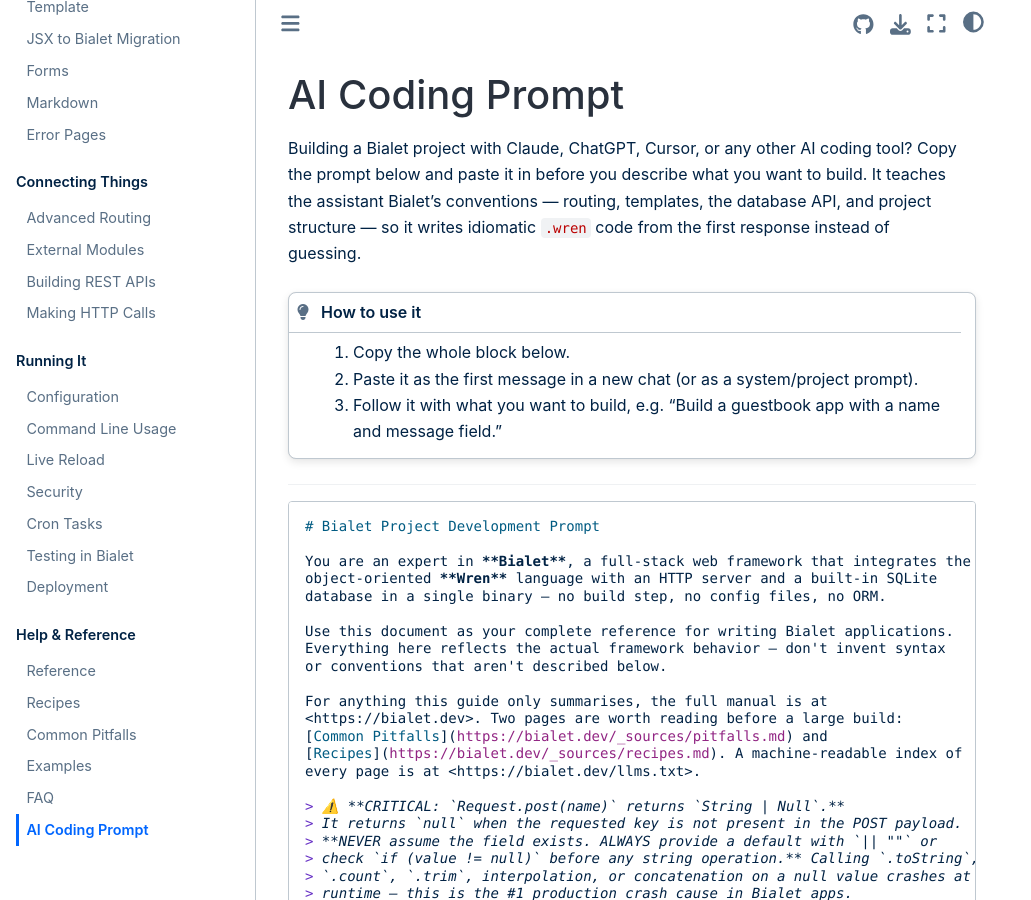
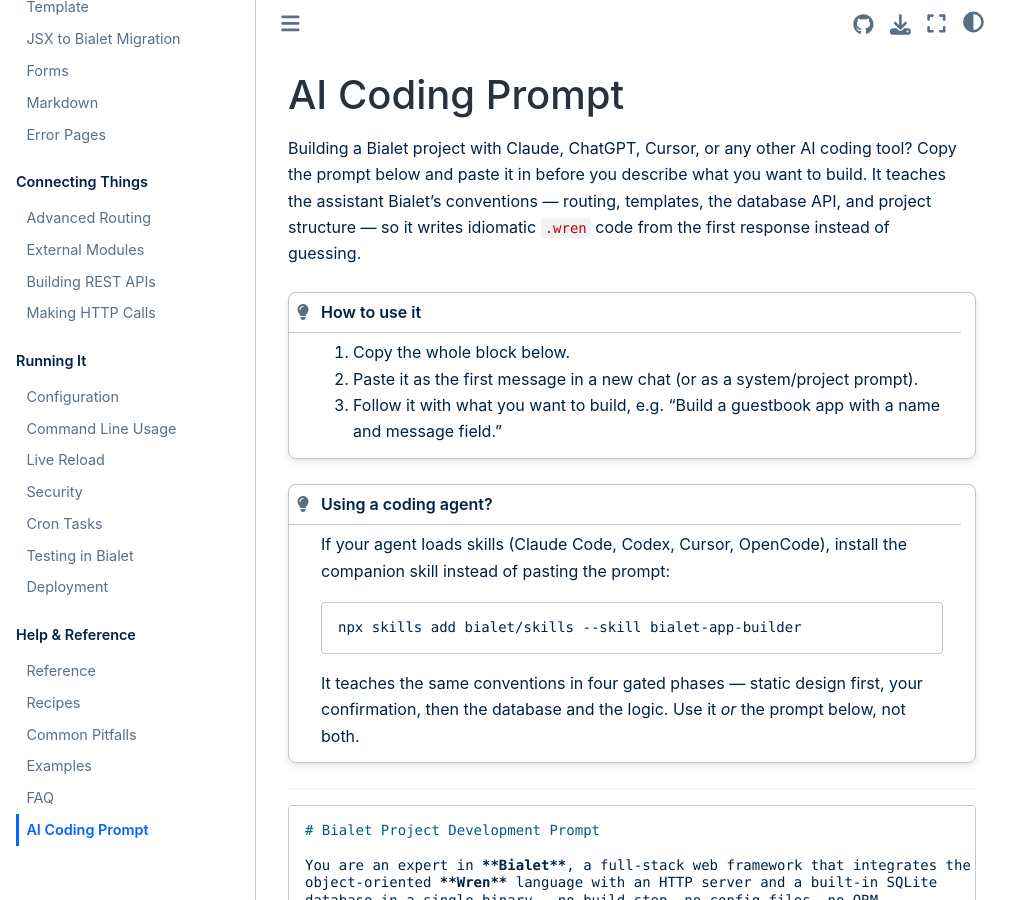
Before and after one commit to bialet/bialet, a Sphinx documentation site: the page built from docs/ai-prompt.md, in a window 1280 px wide and 900 px high. Shown: the whole window, without its empty margins (0-1031 px from the left). Built offline with Sphinx 7.4.7 and the Sphinx Book theme 1.1.4, drawn with Linux system fonts in a browser that asks for light colours; the version number could not be read and is left out.

Commit message:
docs: point ai-prompt.md at the bialet-app-builder skill
Coding agents that load skills (Claude Code, Codex, Cursor, OpenCode) can
install the companion skill instead of pasting the prompt. The note sits
outside the copy block and says to use one or the other: the skill gates the
build in four phases, the prompt assumes a single pass.

`````diff
--- a/docs/ai-prompt.md
+++ b/docs/ai-prompt.md
@@ -15,6 +15,21 @@
    name and message field."
 ```
 
+````{admonition} Using a coding agent?
+:class: tip
+
+If your agent loads skills (Claude Code, Codex, Cursor, OpenCode), install the
+companion skill instead of pasting the prompt:
+
+```bash
+npx skills add bialet/skills --skill bialet-app-builder
+```
+
+It teaches the same conventions in four gated phases — static design first,
+your confirmation, then the database and the logic. Use it *or* the prompt
+below, not both.
+````
+
 ---
 
 ```{literalinclude} prompt-guide.md
`````
